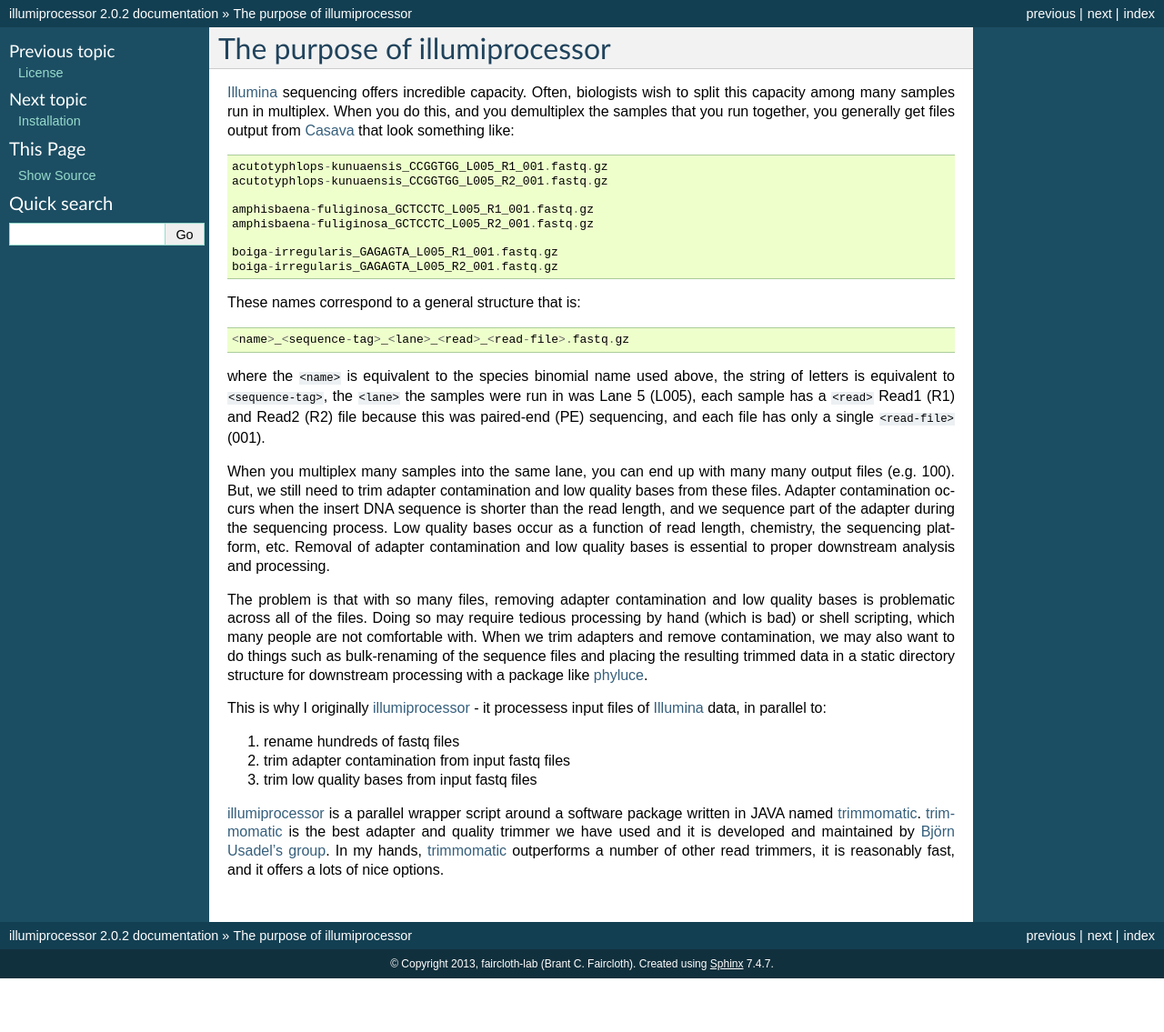
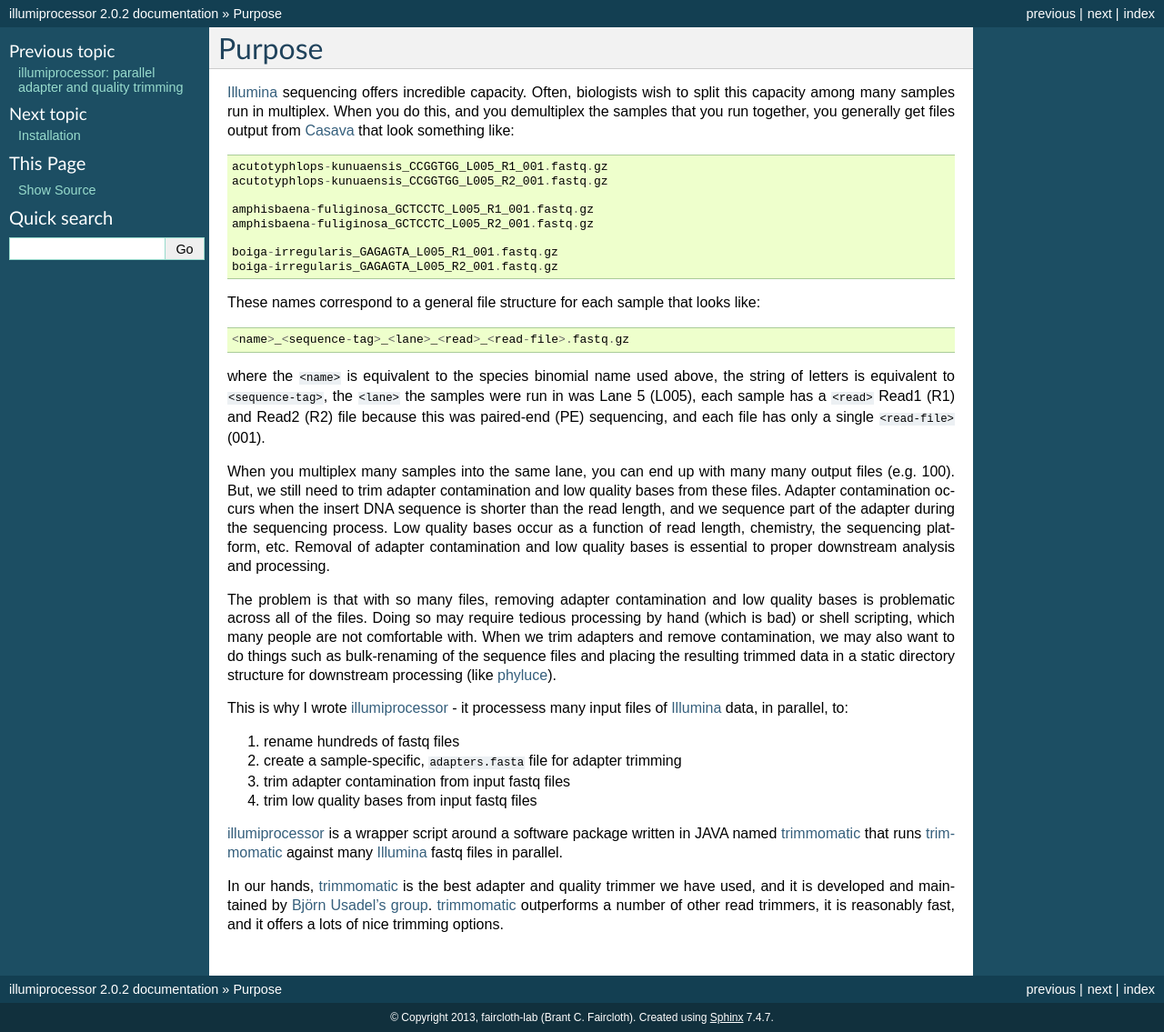
Before and after one commit to faircloth-lab/illumiprocessor, a Sphinx documentation site: the page built from docs/purpose.rst, in a window 1280 px wide. Shown: the whole page at 91% size. Built offline with Sphinx 7.4.7, drawn with Linux system fonts in a browser that asks for light colours; before the commit the page ends 1076 px from its top, so only the background shows below that.

Commit message:
update in prep for 2.0.2

```diff
--- a/docs/authors.rst
+++ b/docs/authors.rst
@@ -1,4 +1,5 @@
 Authors
 ========
 
-* `Brant Faircloth <http://faircloth-lab.org/>`_
+* `Brant Faircloth <http://faircloth-lab.org/>`_ (brant **at** faircloth-lab
+  **dot** org)
--- a/docs/contributors.rst
+++ b/docs/contributors.rst
@@ -1,4 +1,5 @@
 Contributors
 =============
 
-* Noor White
+* Mike Harvey (LSU)
+* Noor White (Smithsonian Institution)
--- a/docs/index.rst
+++ b/docs/index.rst
@@ -36,10 +36,10 @@
 .. toctree::
    :maxdepth: 2
 
-   license
    purpose
    install
    usage
+   disclaimers
 
 
 Project info
--- a/docs/install.rst
+++ b/docs/install.rst
@@ -16,8 +16,8 @@
 Illumiprocessor uses `trimmomatic`_, which is a JAVA program.  As a result, you
 need to install JAVA for your platform.  Getting JAVA installed is tricky across
 various platforms and largely beyond the scope of this document, but here are
-some very genreal directions for installing **JAVA 1.7**, which is best suited
-to `illumiprocessor`_ and several other codebases that we use (e.g. current
+some very general directions for installing **JAVA 1.7**, which is best suited
+for `illumiprocessor`_, along several other codebases that we use (e.g. current
 GATK).
 
 Apple OS X
--- a/docs/purpose.rst
+++ b/docs/purpose.rst
@@ -1,5 +1,5 @@
-The purpose of illumiprocessor
-==============================
+Purpose
+=======
 
 `Illumina`_ sequencing offers incredible capacity.  Often, biologists wish to
 split this capacity among many samples run in multiplex.  When you do this, and
@@ -15,7 +15,8 @@
     boiga-irregularis_GAGAGTA_L005_R1_001.fastq.gz
     boiga-irregularis_GAGAGTA_L005_R2_001.fastq.gz
 
-These names correspond to a general structure that is::
+These names correspond to a general file structure for each sample that looks
+like::
 
     <name>_<sequence-tag>_<lane>_<read>_<read-file>.fastq.gz
 
@@ -40,20 +41,23 @@
 are not comfortable with.  When we trim adapters and remove contamination, we
 may also want to do things such as bulk-renaming of the sequence files and
 placing the resulting trimmed data in a static directory structure for
-downstream processing with a package like `phyluce`_.
+downstream processing (like `phyluce`_).
 
-This is why I originally `illumiprocessor`_ - it processess input files of
-`Illumina`_ data, in parallel to:
+This is why I wrote `illumiprocessor`_ - it processess many input files of
+`Illumina`_ data, in parallel, to:
 
 1. rename hundreds of fastq files
-2. trim adapter contamination from input fastq files
-3. trim low quality bases from input fastq files
+2. create a sample-specific, ``adapters.fasta`` file for adapter trimming
+3. trim adapter contamination from input fastq files
+4. trim low quality bases from input fastq files
 
-`illumiprocessor`_ is a parallel wrapper script around a software package
-written in JAVA named `trimmomatic`_.  `trimmomatic`_ is the best adapter and
-quality trimmer we have used and it is developed and maintained by `Björn
-Usadel's group <http://www.usadellab.org>`_.  In my hands, `trimmomatic`_
-outperforms a number of other read trimmers, it is reasonably fast, and it
-offers a lots of nice options.
+`illumiprocessor`_ is a wrapper script around a software package written in JAVA
+named `trimmomatic`_ that runs `trimmomatic`_ against many `Illumina`_ fastq
+files in parallel.
+
+In our hands, `trimmomatic`_ is the best adapter and quality trimmer we have
+used, and it is developed and maintained by `Björn Usadel's group
+<http://www.usadellab.org>`_. `trimmomatic`_ outperforms a number of other read
+trimmers, it is reasonably fast, and it offers a lots of nice trimming options.
 
 .. include:: links.rst
```
Also changed, not shown: other parts of docs/index.rst (+1 -0 lines), docs/disclaimers.rst (added, +9 -0 lines).
